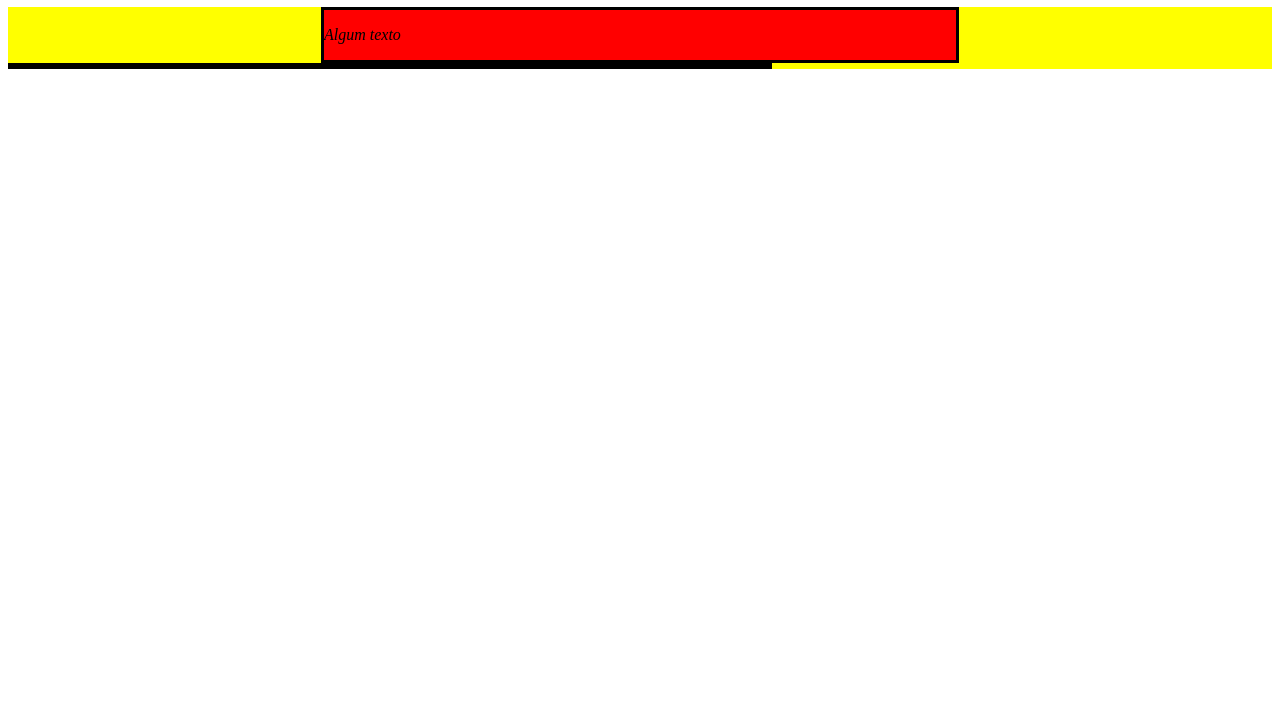
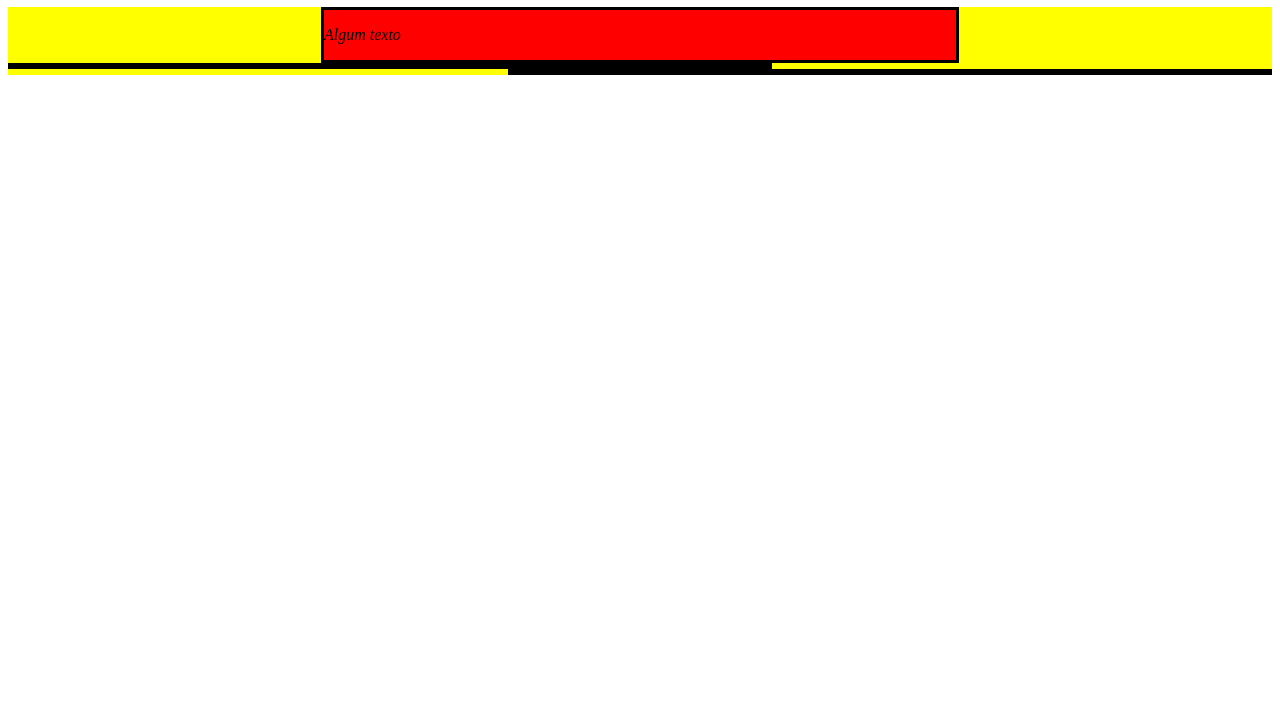
Before and after one commit to RaphaelMocellin/trybe-exercicios, a plain HTML site: page fundamentos/secao-05-javascript-dom/dia-02-elementos/index.html in a window 1280 px wide. Shown: the part 73-800 px from the top of the page. Drawn offline with Linux system fonts and the light colour scheme.

Commit message:
finalizado exercicio 6

```diff
--- a/fundamentos/secao-05-javascript-dom/dia-02-elementos/index.html
+++ b/fundamentos/secao-05-javascript-dom/dia-02-elementos/index.html
@@ -84,6 +84,9 @@
         tagMain.appendChild(leftSection);
 
         // Adicionando nova section com classe right-content
+        let rightSection = document.createElement('section');
+        rightSection.className = 'right-content';
+        tagMain.appendChild(rightSection);
     </script>
   </body>
 </html>
```
